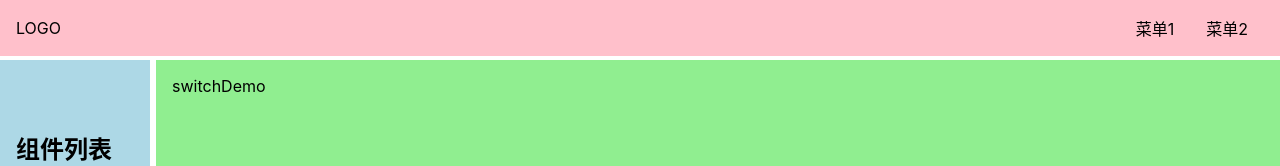
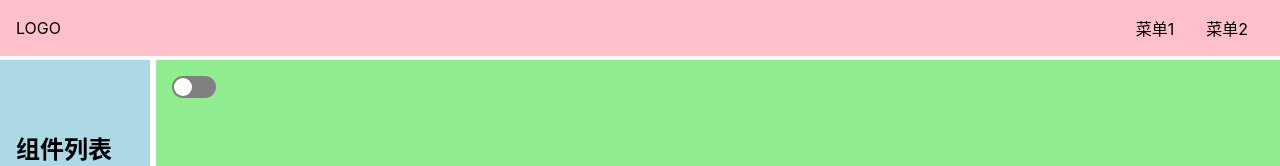
Before and after one commit to linbaijin/vue3-whell, a Vue app: page /doc/switch in a window 1280 px wide. Shown: the top 166 px of the page. Built offline with nearby package versions, Linux system fonts and the light colour scheme.

Commit message:
switch可以切换了

```diff
--- a/src/components/SwitchDemo.vue
+++ b/src/components/SwitchDemo.vue
@@ -1,12 +1,15 @@
 <template>
     <div>
-        switchDemo
+        <Switch />
     </div>
 </template>
 
 <script>
+import Switch from '../lib/Switch.vue'
 export default {
-
+    components: {
+        Switch
+    }
 }
 </script>
 
--- /dev/null
+++ b/src/lib/Switch.vue
@@ -0,0 +1,52 @@
+<template>
+  <div>
+    <button class="ls-switch" :class="{ checked: checked }" @click="toggle"><span></span></button>
+  </div>
+</template>
+
+<script>
+import { ref } from 'vue'
+export default {
+  setup() {
+    const checked = ref(false)
+    const toggle = () => {
+      console.log('toggle')
+      checked.value = !checked.value
+    }
+    return {
+      checked,
+      toggle,
+    }
+  },
+}
+</script>
+
+<style lang="scss">
+$h: 22px;
+$h2: $h - 4px;
+.ls-switch {
+  width: $h * 2;
+  height: $h;
+  border: none;
+  background-color: gray;
+  border-radius: $h / 2;
+  position: relative;
+  & > span {
+    position: absolute;
+    top: 2px;
+    left: 2px;
+    width: $h2;
+    height: $h2;
+    background-color: #ffffff;
+    border-radius: $h2 / 2;
+    transition: left .3s ease-in-out;
+  }
+}
+
+.checked {
+  background-color: blue;
+  & > span {
+    left: calc(100% - #{$h2} - 2px);
+  }
+}
+</style>
```
